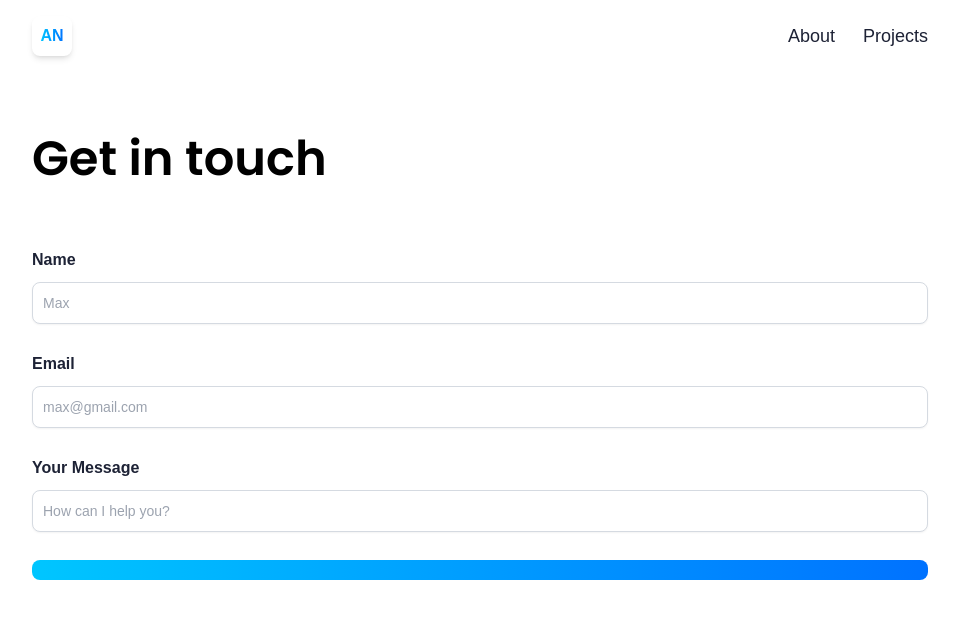
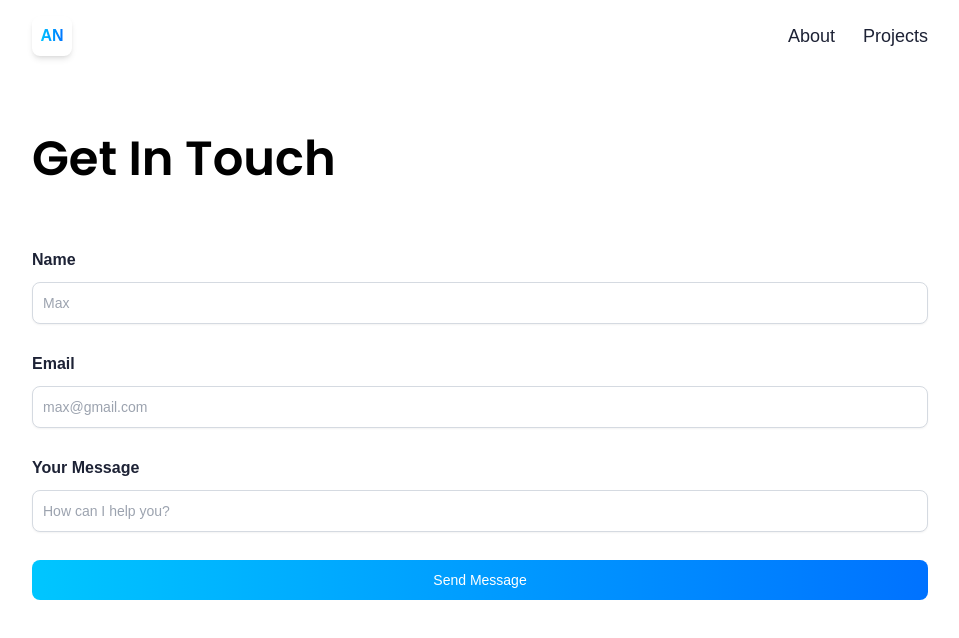
Before and after one commit to anewgard41/Fullstack-Portfolio-Anders-Newgard, a React (Vite) app: page /contact in a window 1280 px wide. Shown: the top 638 px of the page, without its empty margins (160-1119 px from the left). Built offline with nearby package versions, Linux system fonts and the light colour scheme.

Commit message:
EMAILJS config successful. Can send emails to meeeee

```diff
--- a/package.json
+++ b/package.json
@@ -10,6 +10,7 @@
     "preview": "vite preview"
   },
   "dependencies": {
+    "@emailjs/browser": "^4.3.3",
     "@react-spring/three": "^9.7.3",
     "@react-three/drei": "^9.101.0",
     "@react-three/fiber": "^8.15.19",
--- a/src/pages/Contact.jsx
+++ b/src/pages/Contact.jsx
@@ -1,14 +1,51 @@
-import React, { useState } from "react";
+import React, { useState, useRef } from "react";
+import emailjs from "@emailjs/browser";
 
 const Contact = () => {
+  const formRef = useRef(null);
   const [form, setForm] = useState({ name: "", email: "", message: "" });
-  // const handleChange = (e = {});
+  const [isLoading, setIsLoading] = useState(false);
+
+  const handleChange = (e) => {
+    setForm({ ...form, [e.target.name]: e.target.value });
+  };
+  const handleSubmit = (e) => {
+    e.preventDefault();
+    setIsLoading(true);
+
+    emailjs.send(
+      import.meta.env.VITE_APP_EMAILJS_SERVICE_ID,
+      import.meta.env.VITE_APP_EMAILJS_TEMPLATE_ID,
+      {
+        from_name: form.name,
+        to_name: "Anders",
+        from_email: form.email,
+        to_email: "anewgard41@gmail.com",
+        message: form.message,
+      },
+      import.meta.env.VITE_APP_EMAILJS_PUBLIC_KEY
+    ).then(() => {
+      setIsLoading(false);
+      // TODO show success
+      // todo hide alert
+      setForm({ name: "", email: "", message: "" });
+  }).catch((error) => {
+    setIsLoading(false);
+    console.log(error);
+    // TODO show error
+  });
+  };
+  const handleFocus = () => {};
+  const handleBlur = () => {};
 
   return (
     <section className="relative flex lg:flex-row flex-col max-container">
       <div className="flex-1 min-w-[50%] flex flex-col">
-        <h1 className="head-text">Get in touch</h1>
-        <form className="w-full flex flex-col gap-7 mt-14">
+        <h1 className="head-text">Get In Touch</h1>
+        <form
+          className="w-full flex flex-col gap-7 mt-14"
+          onSubmit={handleSubmit}
+        >
           <label className="text-black-500 font-semibold">
             Name
             <input
@@ -18,7 +55,7 @@ const Contact = () => {
               placeholder="Max"
               required
               value={form.name}
-              // onChange={handleChange}
+              onChange={handleChange}
             />
           </label>
           <label className="text-black-500 font-semibold">
@@ -30,23 +67,32 @@ const Contact = () => {
               placeholder="max@gmail.com"
               required
               value={form.email}
-              // onChange={handleChange}
+              onChange={handleChange}
             />
           </label>
           <label className="text-black-500 font-semibold">
             Your Message
             <input
-              type="message"
-              name="name"
+              name="message"
               rows={4}
               className="textarea"
               placeholder="How can I help you?"
               required
               value={form.message}
-              // onChange={handleChange}
+              onChange={handleChange}
+              onFocus={handleFocus}
+              onBlur={handleBlur}
             />
           </label>
-          <button type="submit" className="btn"></button>
+          <button
+            type="submit"
+            className="btn"
+            disabled={isLoading}
+            onFocus={handleFocus}
+            onBlur={handleBlur}
+          >
+            {isLoading ? "Sending..." : "Send Message"}
+          </button>
         </form>
       </div>
     </section>
```
Also changed, not shown: 1 other file (tests, documents, lock files or other folders).
